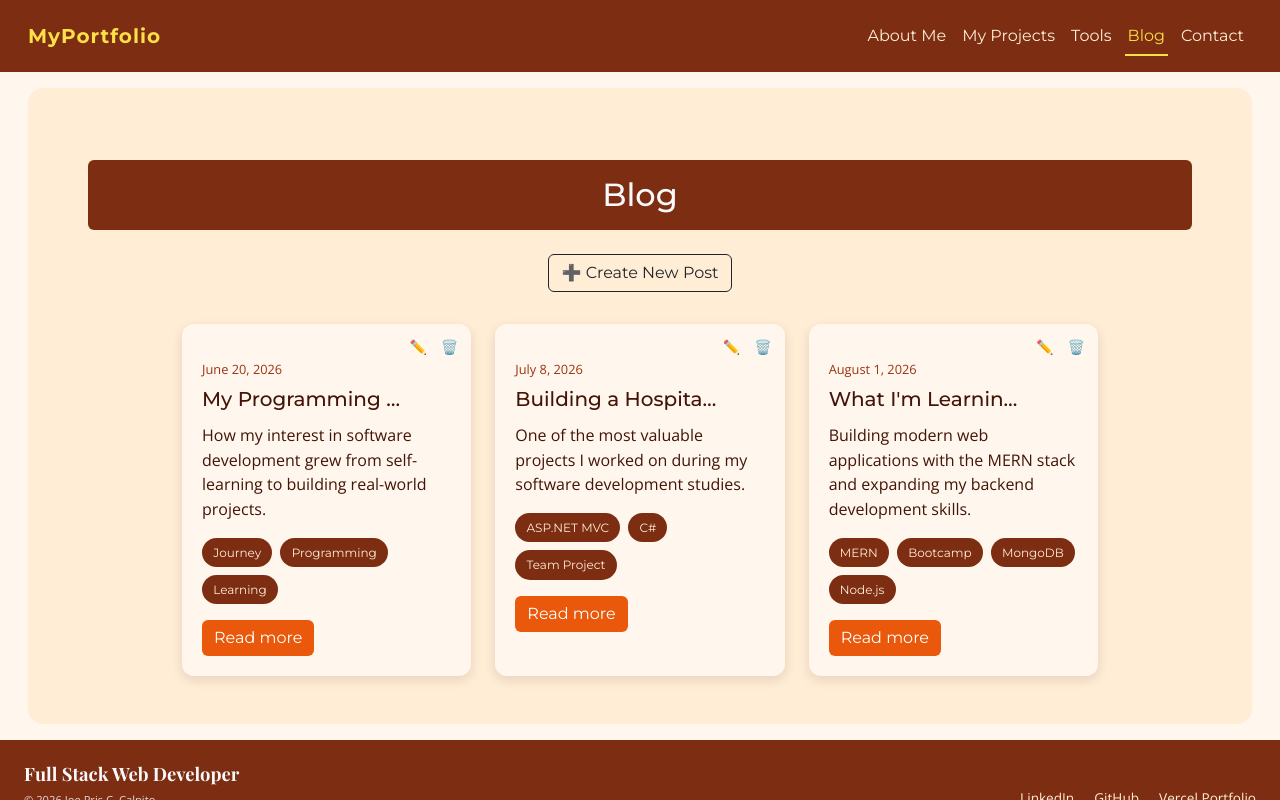
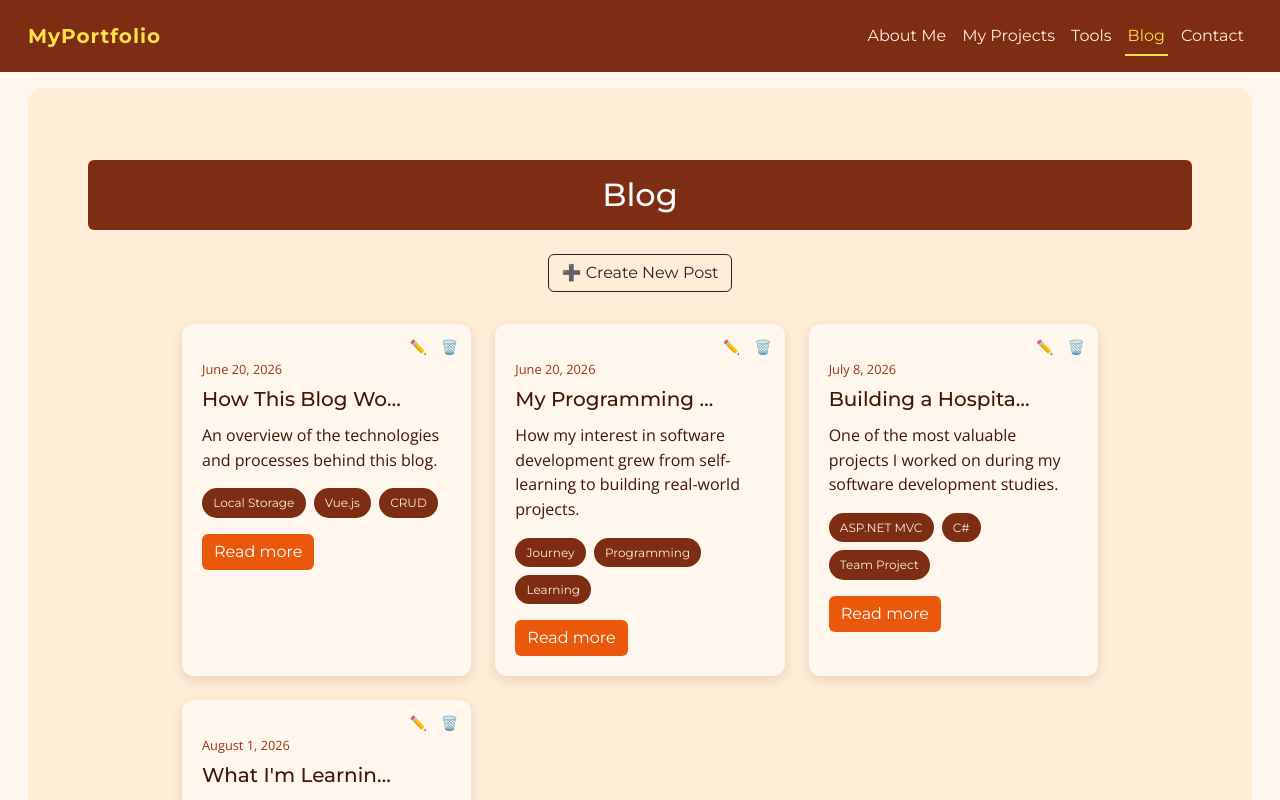
Before and after one commit to joepris/web-portfolio-vercel, a Vue app: page /blog in a window 1280 px wide. Shown: the top 800 px of the page. Built offline with nearby package versions, Linux system fonts and the light colour scheme; a web font is replaced by a local one.

Commit message:
fixed blog posts

```diff
--- a/src/data/posts.js
+++ b/src/data/posts.js
@@ -1,4 +1,17 @@
 export const posts = [
+  {
+    slug: "how-this-blog-works",
+    title: "How This Blog Works",
+    date: "2026-06-20",
+    excerpt: "An overview of the technologies and processes behind this blog.",
+    content: [
+      "This Vue 3 component manages a local blog using localStorage to persist created, edited, and deleted posts across browser refreshes.",
+      `It handles state switching between a "Create" and "Edit" form, parsing tag inputs and paragraph line breaks dynamically into arrays.`,
+      "The UI leverages Bootstrap layouts and visual cues, like conditional borders, to highlight active edits and toggle form visibility.",
+      "It goes back to its original state if you clear browser data, open incognito mode, or use a completely different browser."
+    ],
+    tags: ["Local Storage", "Vue.js", "CRUD"],
+  },
   {
     slug: "my-programming-journey",
     title: "My Programming Journey",
```
